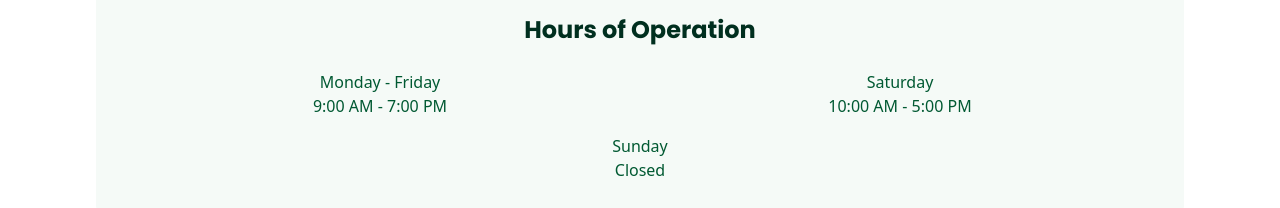
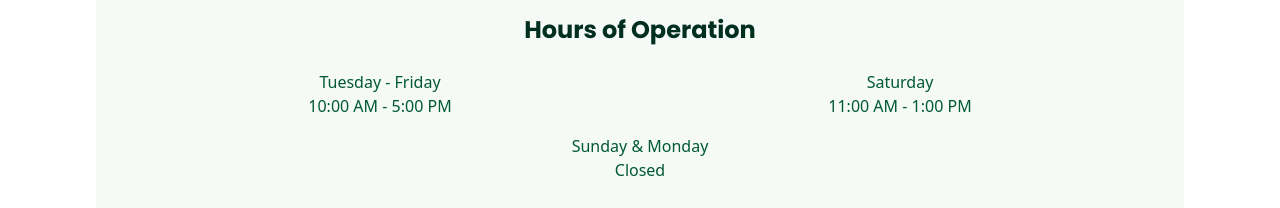
Before and after one commit to bigboss3953/mint-community-library, a Next.js app: page /contact in a window 1280 px wide. Shown: the part 661-869 px from the top of the page. Built offline with nearby package versions, Linux system fonts and the light colour scheme.

Commit message:
Update hours of operation to Tuesday-Friday 10am-5pm, Saturday 11am-1pm, Sunday & Monday closed

```diff
--- a/app/(pages)/contact/page.tsx
+++ b/app/(pages)/contact/page.tsx
@@ -78,15 +78,15 @@ export default function Contact() {
             <h3 className="font-heading font-bold text-2xl text-mint-900 mb-6">Hours of Operation</h3>
             <div className="grid grid-cols-1 md:grid-cols-2 gap-4 text-mint-700">
               <div>
-                <p className="font-medium">Monday - Friday</p>
-                <p>9:00 AM - 7:00 PM</p>
+                <p className="font-medium">Tuesday - Friday</p>
+                <p>10:00 AM - 5:00 PM</p>
               </div>
               <div>
                 <p className="font-medium">Saturday</p>
-                <p>10:00 AM - 5:00 PM</p>
+                <p>11:00 AM - 1:00 PM</p>
               </div>
               <div className="md:col-span-2">
-                <p className="font-medium">Sunday</p>
+                <p className="font-medium">Sunday & Monday</p>
                 <p>Closed</p>
               </div>
             </div>
```
